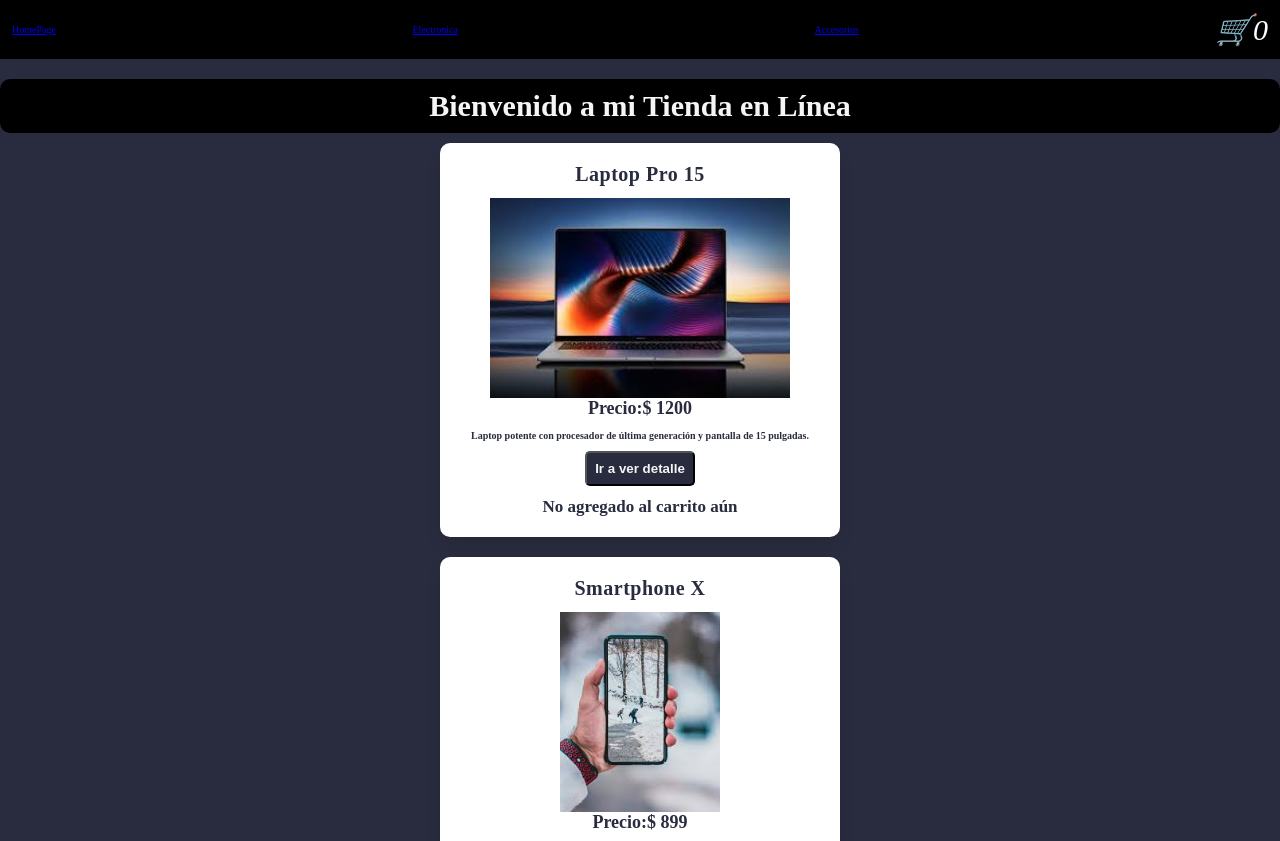
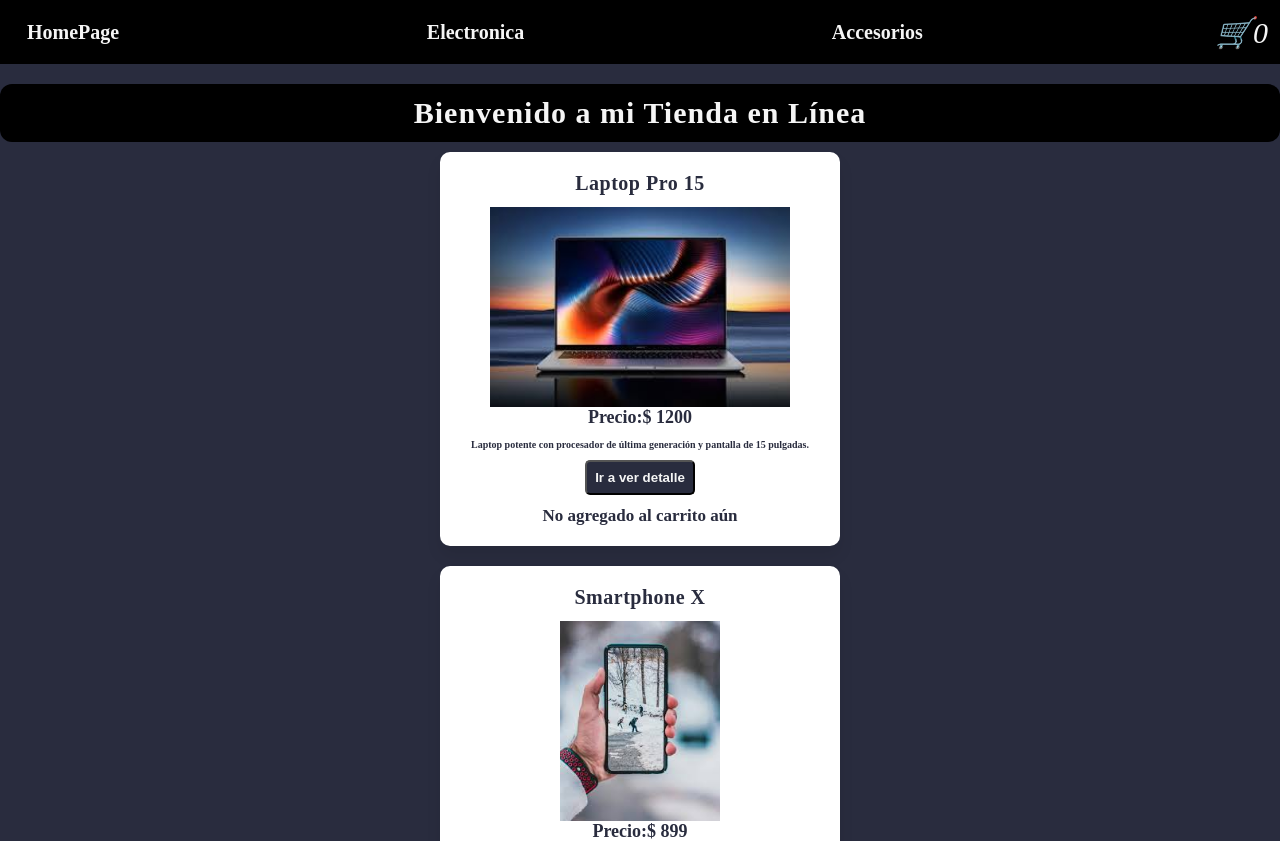
Before and after one commit to gherzyayala/comision_81780_react_entrega2, a React (Vite) app: page / in a window 1280 px wide. Shown: the top 841 px of the page. Built offline with nearby package versions, Linux system fonts and the light colour scheme.

Commit message:
entrega 2 react cambios de estilos parte 2

```diff
--- a/src/components/ItemListContainer.css
+++ b/src/components/ItemListContainer.css
@@ -1,15 +1,20 @@
 .titulo_saludo{
-    color: #292C3E;
+    color: #f5f5f5; /* texto blanco limpio */
     text-align: center;
     margin-top: 2rem;
-    color: whitesmoke;
     background-color: black;
-    border-radius: 10px;
-    padding: 1rem;
+    border-radius: 12px;
+    padding: 1.2rem;
     font-size: 3rem;
+    font-weight: 600;
+    letter-spacing: 1px;
+    transition: all 0.3s ease;
 }
 
 .titulo_saludo:hover{
-    background-color: antiquewhite;
-    color: blue;
+    color: #0ff; /* acento vibrante: cian eléctrico */
+    text-shadow: 0 0 10px rgba(0, 255, 255, 0.8),
+                 0 0 20px rgba(0, 255, 255, 0.6); /* efecto glow */
+    background-color: rgba(255, 255, 255, 0.05); /* fondo sutil */
+    box-shadow: 0 0 15px rgba(0, 255, 255, 0.4);
 }
--- a/src/components/NavBar.css
+++ b/src/components/NavBar.css
@@ -6,26 +6,33 @@ nav ul{
     justify-content: space-between;
 }
 
-nav ul li a{
+nav ul a {
     text-decoration: none;
-    color: #292C3E;
-    font-weight: bold;
-    font-size: 2.5rem;
-    padding: 1rem;
-    line-height: 1;
-    background-clip: padding-box;
+    color: inherit; /* hereda el color del li */
 }
 
-nav ul li a:hover{
-    color: whitesmoke;
-    border-radius: 10px;
+nav ul li{
+    text-decoration: none;
+    color: #f5f5f5;
+    font-weight: 600;
+    font-size: 2rem;
+    padding: 1rem 1.5rem;
+    line-height: 1;
+    cursor: pointer;
+    border-radius: 12px;
+    transition: all 0.3s ease;
+    background-color: transparent;
+
+}
+
+nav ul li:hover{
+    color: #0ff; /* acento vibrante (cian eléctrico) */
+    background-color: rgba(255, 255, 255, 0.05); /* sutil fondo al hover */
+    box-shadow: 0 0 12px rgba(0, 255, 255, 0.5); /* glow efecto neón */
 }
 
 .contenedor{
-    margin-top: 0;
-    margin-right: auto;
-    margin-bottom: 0;
-    margin-left: auto;
+    margin-top: 0 auto;
     padding: 1.2rem;
     background-color: black;
 }
@@ -34,11 +41,14 @@ nav ul li a:hover{
 .contenedor i {
   font-size: 3rem;           /* tamaño del ícono */
   cursor: pointer;           /* cambia cursor */
-  transition: transform 0.2s ease;
-  color: white;              /* asegura visibilidad en nav oscuro */
+  transition: transform 0.3s ease, color 0.3s ease, text-shadow 0.3s ease;
+  color: #f5f5f5;              /* asegura visibilidad en nav oscuro */
 }
 
 /* Hover del carrito */
 .contenedor i:hover {
-  transform: scale(1.5);     /* se agranda al pasar */
+  transform: scale(1.5);          /* efecto de agrandado */
+  color: #0ff;                    /* cian eléctrico */
+  text-shadow: 0 0 10px rgba(0, 255, 255, 0.8),
+               0 0 20px rgba(0, 255, 255, 0.6); /* glow neón */
 }
```
